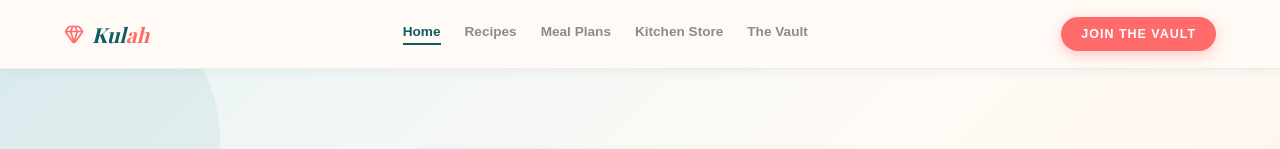
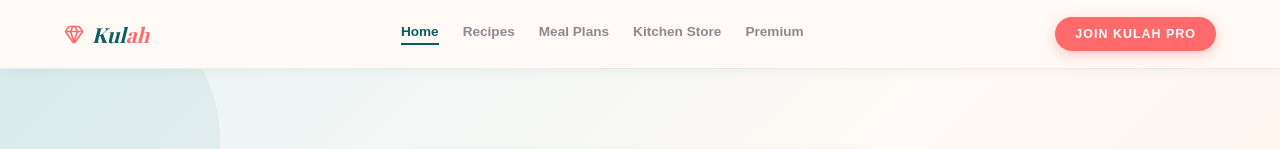
Before and after one commit to aaryanM-labs/the-flavor-vault, a React (Vite) app: page / in a window 1280 px wide. Shown: the top 149 px of the page. Built offline with nearby package versions, Linux system fonts and the light colour scheme; a web font is replaced by a local one.

Commit message:
Fix navbar labels

```diff
--- a/src/components/Navbar.tsx
+++ b/src/components/Navbar.tsx
@@ -15,7 +15,7 @@ export default function Navbar({ activeTab, setActiveTab, onJoinVault }: NavbarP
     { id: 'explore', label: 'Recipes' },
     { id: 'meal-plans', label: 'Meal Plans' },
     { id: 'store', label: 'Kitchen Store' },
-    { id: 'vault', label: 'The Vault' },
+    { id: 'vault', label: 'Premium' },
   ];
 
   const handleTab = (id: string) => {
@@ -82,7 +82,7 @@ export default function Navbar({ activeTab, setActiveTab, onJoinVault }: NavbarP
           boxShadow: '0 4px 14px rgba(255,107,107,0.35)',
           flexShrink: 0, whiteSpace: 'nowrap'
         }} className="desktop-nav">
-          Join The Vault
+          Join Kulah Pro
         </button>
 
         {/* Mobile hamburger */}
@@ -126,7 +126,7 @@ export default function Navbar({ activeTab, setActiveTab, onJoinVault }: NavbarP
             letterSpacing: '0.06em', textTransform: 'uppercase',
             cursor: 'pointer', marginTop: '8px'
           }}>
-            Join The Vault
+            Join Kulah Pro
           </button>
         </div>
       )}
```
